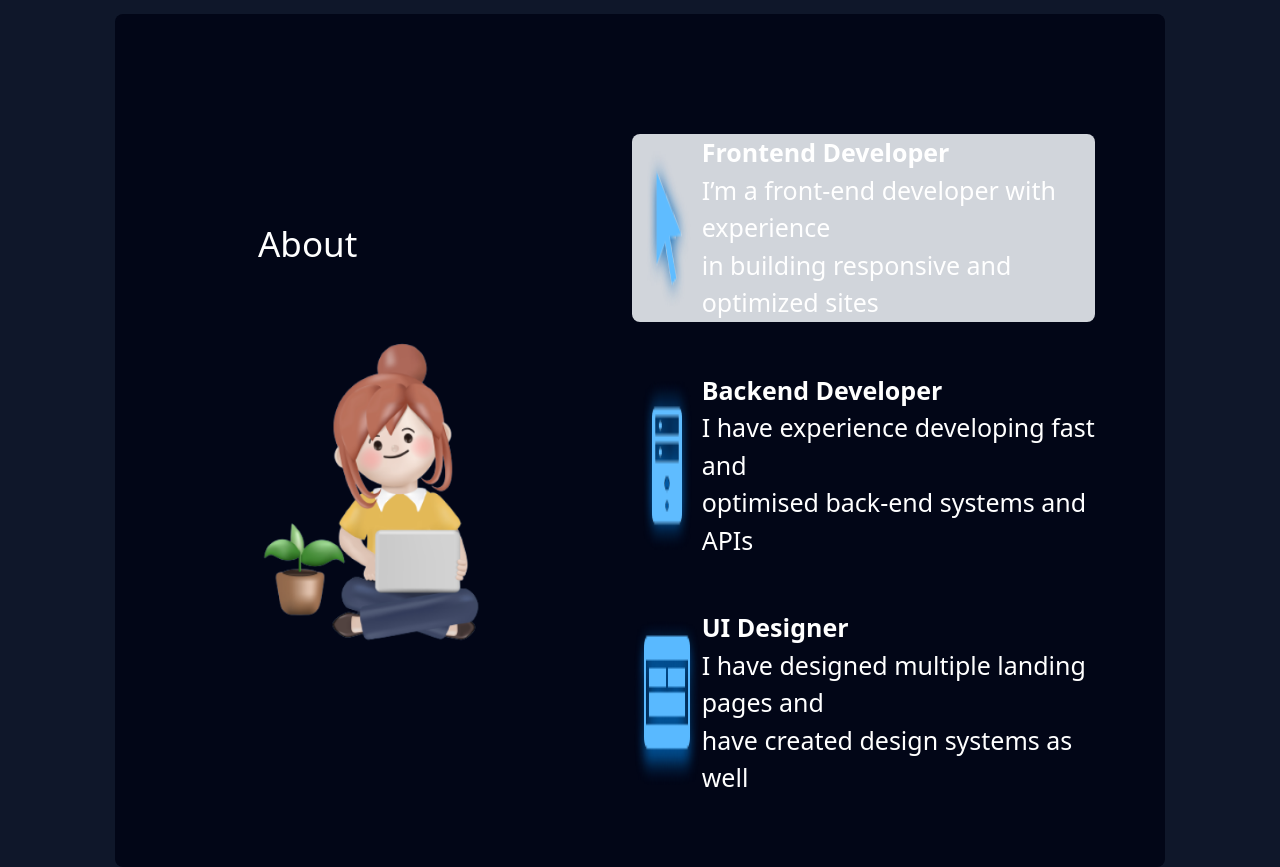
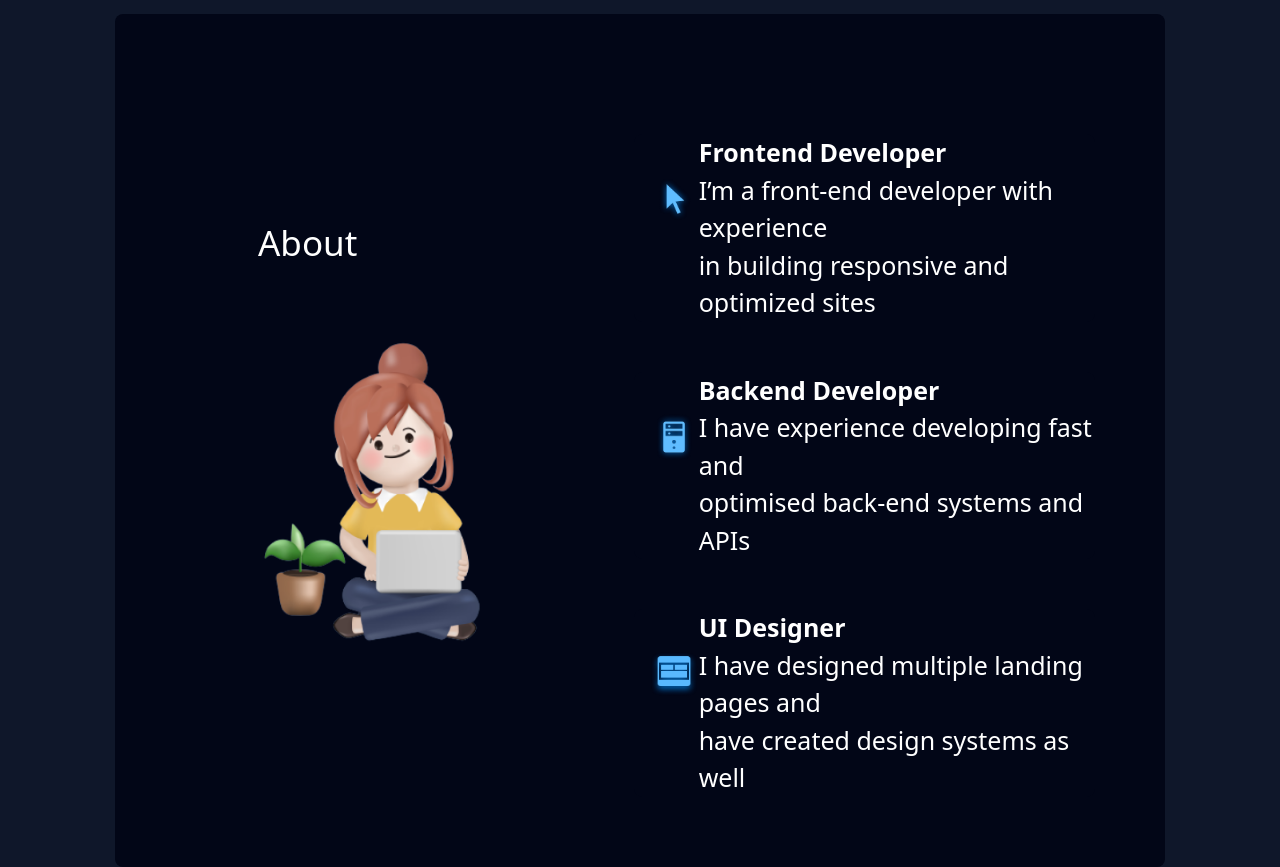
Before and after one commit to Zmsyv/Portfolio-react, a React (Vite) app: page / in a window 1280 px wide. Shown: the part 620-1487 px from the top of the page. Built offline with nearby package versions, Linux system fonts and the light colour scheme.

Commit message:
hover added about me section

```diff
--- a/src/components/sections/aboutme/AboutMeContent.jsx
+++ b/src/components/sections/aboutme/AboutMeContent.jsx
@@ -2,9 +2,9 @@ import React from "react";
 
 const AboutMeContent = () => {
   return (
-    <div className=" pt-[50px] bg-slate-950">
-      <div className="flex  bg-gray-300 rounded-lg">
-        <img src="./src/assets/about/cursorIcon.png" alt="" />
+    <div className=" pt-[50px] bg-slate-950 ">
+      <div className="flex  bg-slate-950 hover:bg-gray-400 rounded-lg">
+        <img className="h-[50px] w-[50px] ml-[15px] mt-[40px]" src="./src/assets/about/cursorIcon.png" alt="" />
         <div>
           <strong className="text-[25px] text-white">Frontend Developer</strong>
           <p className="text-[25px] text-white">
@@ -13,8 +13,12 @@ const AboutMeContent = () => {
           </p>
         </div>
       </div>
-      <div className="flex py-[50px]">
-        <img src="./src/assets/about/serverIcon.png" alt="" />
+      <div className="flex my-[50px] bg-slate-950 hover:bg-gray-400 rounded-lg">
+        <img
+          className="h-[50px] w-[50px] ml-[15px] mt-[40px]"
+          src="./src/assets/about/serverIcon.png"
+          alt=""
+        />
         <div>
           <strong className="text-[25px] text-white">Backend Developer</strong>
           <p className="text-[25px] text-white">
@@ -23,8 +27,8 @@ const AboutMeContent = () => {
           </p>
         </div>
       </div>
-      <div className="flex">
-        <img src="./src/assets/about/uiIcon.png" alt="" />
+      <div className="flex bg-slate-950 hover:bg-gray-400 rounded-lg ">
+        <img className="h-[50px] w-[50px] ml-[15px] mt-[40px]" src="./src/assets/about/uiIcon.png" alt="" />
         <div>
           <strong className="text-[25px] text-white">UI Designer</strong>
           <p className="text-[25px] text-white">
```
